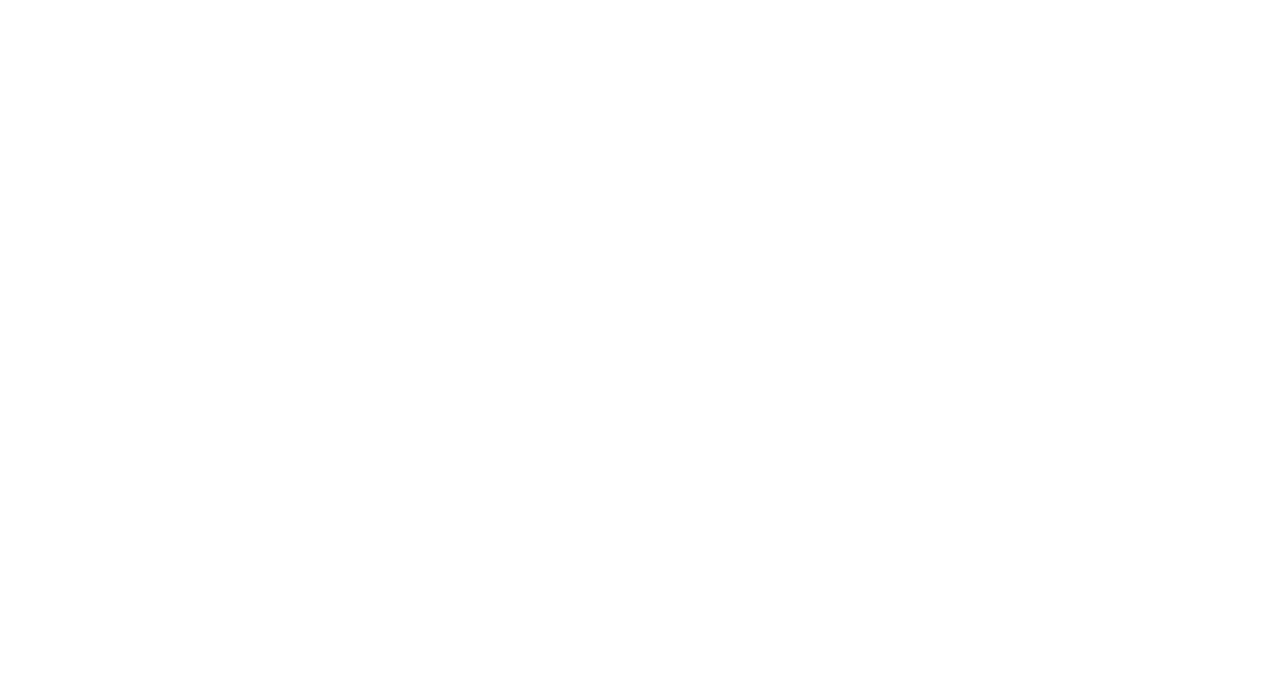
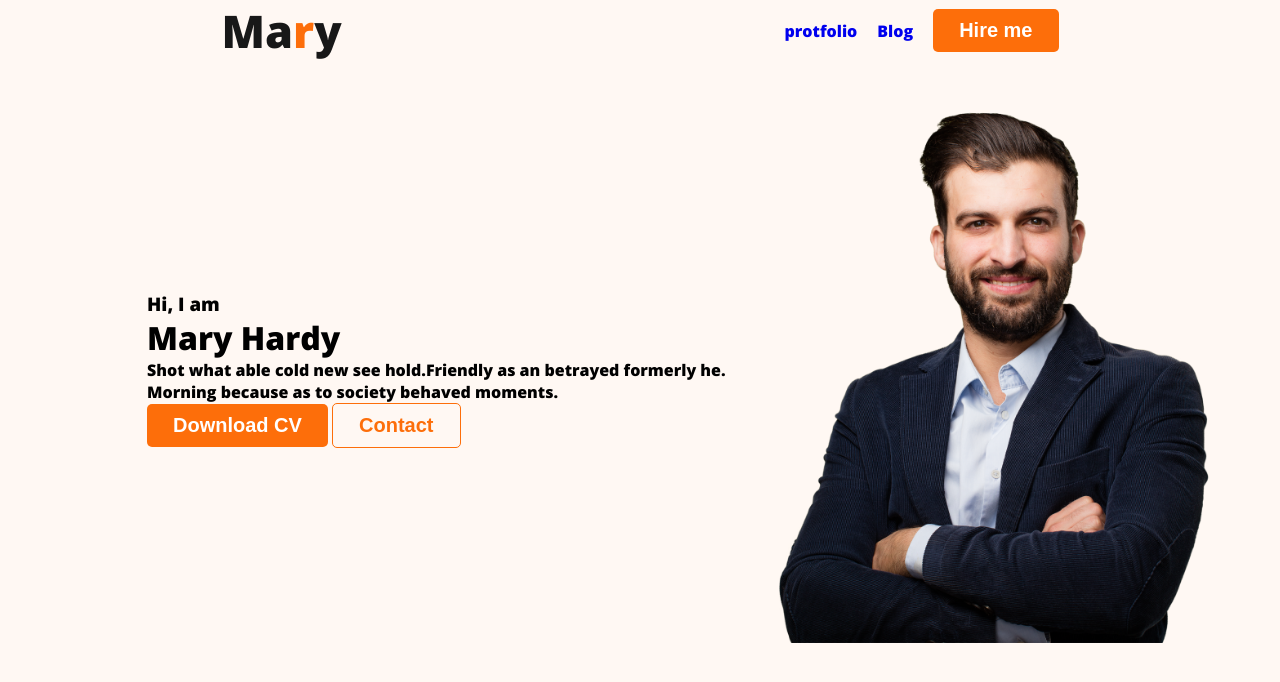
Before and after one commit to alif5862/webdevloper-potfolio, a plain HTML site: page index.html in a window 1280 px wide. Drawn offline with nearby package versions, Linux system fonts and the light colour scheme.

Commit message:
this is second time pushed

```diff
--- a/index.html
+++ b/index.html
@@ -4,8 +4,41 @@
     <meta charset="UTF-8">
     <meta name="viewport" content="width=device-width, initial-scale=1.0">
     <title>Document</title>
+    <link rel="stylesheet" href="style/style.css">
+    <link rel="preconnect" href="https://fonts.googleapis.com">
+    <link rel="preconnect" href="https://fonts.gstatic.com" crossorigin>
+    <link href="https://fonts.googleapis.com/css2?family=Open+Sans:wght@800&display=swap" rel="stylesheet">
 </head>
 <body>
+    <header>
+     <nav>
+        <h1 class="nav-title">
+            Ma<span class="primary-color">r</span>y
+        </h1>
+        <ul><li><a href="#">protfolio</a></li>
+        <li><a href="#">Blog</a></li>
+    <button class="btn-primary">Hire me</button></ul>
+     </nav>
+     <div class="banner">
+        <div class="banner-title">
+            <h3>Hi, I  am</h3>
+            <h1>Mary Hardy</h1>
+            <p>Shot what able cold new see hold.Friendly as an betrayed formerly he. Morning because as to society behaved moments.</p>
+            <div class="banner-button">
+                <button class="btn-primary">Download CV</button>
+                <button class="contract-button">Contact</button>
+            </div>
+        </div>
+        <div class="banner-img">
+            <img   height="552px"; src="images/hardy.png" alt="">
+        </div>
+     </div>
+    </header>
+    <main>
 
+    </main>
+    <footer>
+
+    </footer>
 </body>
 </html>
--- /dev/null
+++ b/style/style.css
@@ -0,0 +1,87 @@
+* {
+    margin: 0px;
+    padding: 0px;
+}
+
+body {
+    font-family: 'Open Sans', sans-serif;
+
+}
+
+
+/* nave related style */
+nav {
+    display: flex;
+    justify-content: space-around;
+    align-items: center;
+}
+
+.nav-title {
+    color: #181818;
+    font-size: 45px;
+    font-style: normal;
+    font-weight: 800;
+    line-height: normal;
+}
+
+.primary-color {
+    color: #FD6E0A;
+}
+
+nav>ul {
+    display: flex;
+    align-items: center;
+
+
+}
+
+nav li {
+    list-style: none;
+    margin-right: 20px;
+
+
+}
+
+nav a {
+    text-decoration: none;
+    font-weight: 400;
+}
+
+/* buttons style */
+
+.btn-primary {
+    border-radius: 5px;
+    background: #FD6E0A;
+    padding: 10px 26px;
+    border: none;
+    color: white;
+    font-size: 20px;
+    font-weight: 700;
+
+
+}
+
+
+.contract-button{
+    border-radius: 5px;
+    padding: 10px 26px;
+    background-color: #FFF8F3;
+    border: 1px solid #FD6E0A;;
+    color: #FD6E0A;;
+    font-size: 20px;
+    font-weight: 700;
+}
+
+
+/* header realated style */
+header{
+    background-color:#FFF8F3;
+
+    }
+
+.banner{
+    padding: 30px 64px 120px 147px;
+    display: flex;
+    align-items: center;
+
+}
```
Also changed, not shown: images/developer.png (added), images/hardy.png (added), images/header_bg.png (added), images/icons/facebook.png (added), images/icons/insta.png (added), images/icons/js.png (added), images/icons/mongo.png (added), images/icons/nodejs.png (added), images/icons/react.png (added), images/icons/twitter.png (added).
